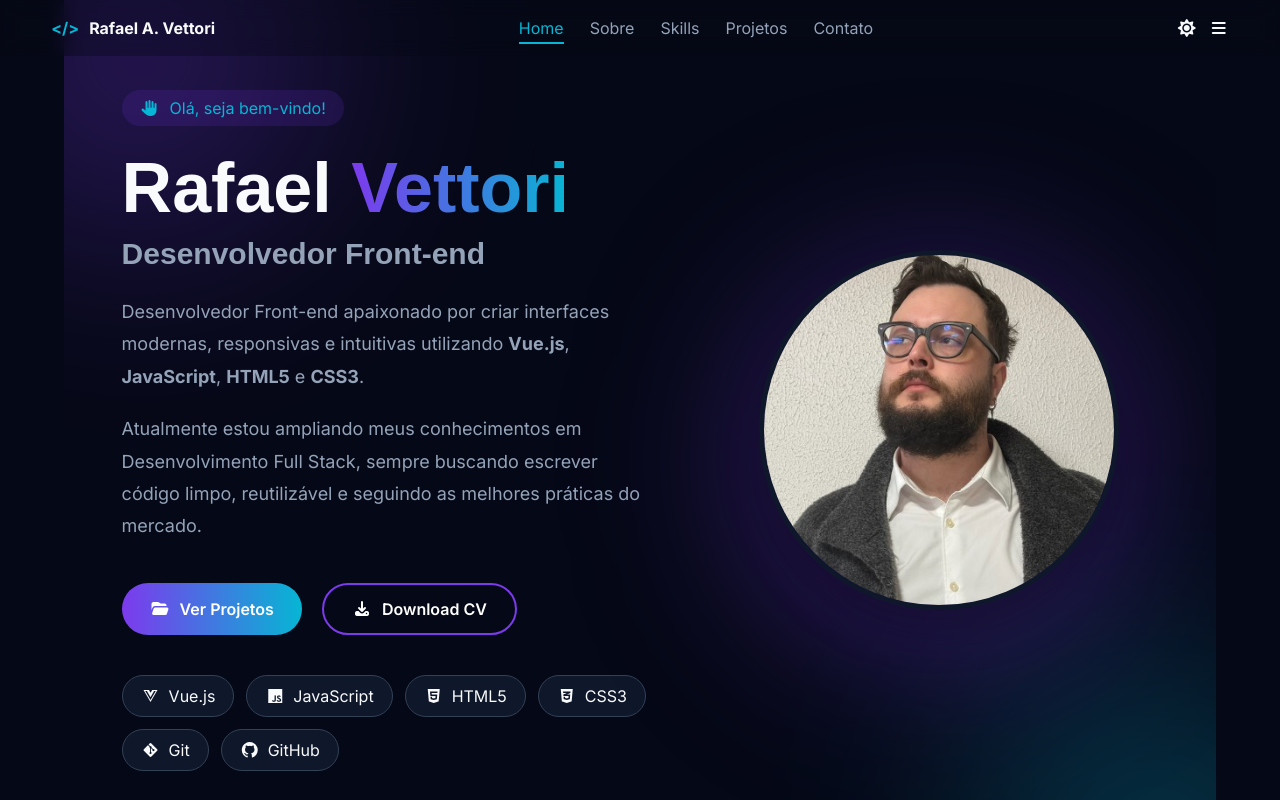
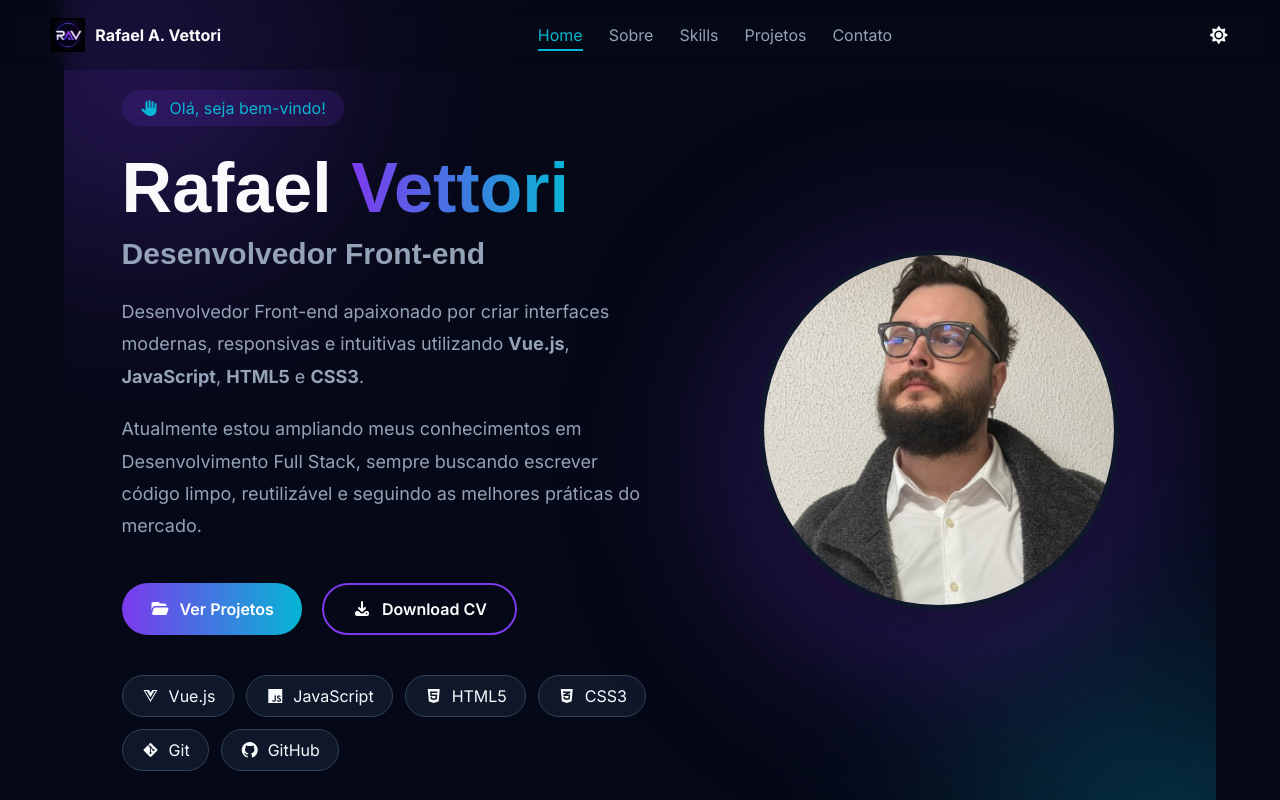
Before and after one commit to Rattori94/portfolio, a Vue app: page / in a window 1280 px wide. Shown: the top 800 px of the page. Built offline with nearby package versions, Linux system fonts and the light colour scheme.

Commit message:
icone navbar

```diff
--- a/src/components/navbar/Navbar.vue
+++ b/src/components/navbar/Navbar.vue
@@ -5,8 +5,13 @@
 
       <!-- LOGO -->
       <a href="#" class="logo" @click.prevent="scrollTo('home')">
-        <span class="mark">&lt;/&gt;</span>
-        Rafael A. Vettori
+
+        <img src="../../favicon/favicon.png" alt="Logo" class="logo-img" />
+
+        <span class="logo-text">
+          Rafael A. Vettori
+        </span>
+
       </a>
 
       <!-- DESKTOP NAV -->
@@ -33,7 +38,7 @@
 
     </div>
 
-    <!-- MOBILE MENU (Apple-style overlay + animation) -->
+    <!-- MOBILE MENU OVERLAY -->
     <Transition name="overlay">
       <div
         v-if="menuOpen"
@@ -48,7 +53,7 @@
               <i class="fa-solid fa-xmark"></i>
             </button>
 
-            <!-- LINKS (stagger via CSS) -->
+            <!-- LINKS -->
             <nav class="mobile-links">
 
               <a
@@ -106,7 +111,6 @@ const scrollTo = (id) => {
   menuOpen.value = false
 }
 
-/* MOBILE NAV GO */
 const go = (id) => {
   scrollTo(id)
 }
@@ -141,23 +145,17 @@ const handleScroll = () => {
   }
 }
 
-/* =========================
-   BODY LOCK (important UX)
-========================= */
+/* BODY LOCK */
 watch(menuOpen, (open) => {
   document.body.style.overflow = open ? 'hidden' : ''
 })
 
-/* INIT */
 onMounted(() => {
-
   const saved = localStorage.getItem('theme')
 
   if (saved) {
     theme.value = saved
     document.documentElement.setAttribute('data-theme', saved)
-  } else {
-    document.documentElement.setAttribute('data-theme', 'dark')
   }
 
   window.addEventListener('scroll', handleScroll)
@@ -185,8 +183,7 @@ onUnmounted(() => {
 
   background: rgba(8, 11, 20, 0.35);
   backdrop-filter: blur(10px);
-
-  transition: 0.3s ease;
+  transition: .3s ease;
 }
 
 .scrolled {
@@ -211,15 +208,28 @@ onUnmounted(() => {
    LOGO
 ========================= */
 .logo {
+  display: flex;
+  align-items: center;
+  gap: 10px;
+
+  text-decoration: none;
   font-weight: 700;
   color: var(--text);
-  display: flex;
-  gap: 10px;
-  text-decoration: none;
 }
 
-.mark {
-  color: var(--secondary);
+.logo-img {
+  width: 34px;
+  height: 34px;
+  object-fit: contain;
+  transition: transform .3s ease;
+}
+
+.logo:hover .logo-img {
+  transform: rotate(-6deg) scale(1.05);
+}
+
+.logo-text {
+  display: inline;
 }
 
 /* =========================
@@ -272,23 +282,43 @@ onUnmounted(() => {
 }
 
 /* =========================
-   MOBILE OVERLAY (Apple style blur)
+   MOBILE
+========================= */
+.hamburger {
+  display: none;
+}
+
+@media (max-width: 900px) {
+  .nav {
+    display: none;
+  }
+
+  .hamburger {
+    display: block;
+  }
+
+  .logo-text {
+    display: none;
+  }
+}
+
+/* =========================
+   OVERLAY (Apple blur)
 ========================= */
 .mobile-overlay {
   position: fixed;
   inset: 0;
+
   background: rgba(0,0,0,.35);
-
   backdrop-filter: blur(18px);
-  -webkit-backdrop-filter: blur(18px);
 
   z-index: 2000;
 }
 
-/* OVERLAY FADE */
+/* fade */
 .overlay-enter-active,
 .overlay-leave-active {
-  transition: opacity .35s ease;
+  transition: opacity .3s ease;
 }
 
 .overlay-enter-from,
@@ -297,7 +327,7 @@ onUnmounted(() => {
 }
 
 /* =========================
-   MOBILE SHEET
+   SHEET
 ========================= */
 .mobile-menu {
   position: absolute;
@@ -314,7 +344,7 @@ onUnmounted(() => {
   flex-direction: column;
 }
 
-/* SLIDE ANIMATION */
+/* slide */
 .sheet-enter-active,
 .sheet-leave-active {
   transition: transform .35s cubic-bezier(.2,.9,.2,1), opacity .35s;
@@ -326,7 +356,9 @@ onUnmounted(() => {
   opacity: 0;
 }
 
-/* CLOSE BUTTON */
+/* =========================
+   CLOSE BUTTON
+========================= */
 .close-btn {
   align-self: flex-end;
   background: transparent;
@@ -337,7 +369,7 @@ onUnmounted(() => {
 }
 
 /* =========================
-   MOBILE LINKS (STAGGER ANIMATION)
+   MOBILE LINKS (STAGGER)
 ========================= */
 .mobile-links {
   display: flex;
@@ -369,17 +401,4 @@ onUnmounted(() => {
   }
 }
 
-/* =========================
-   RESPONSIVE
-========================= */
-@media (max-width: 900px) {
-  .nav {
-    display: none;
-  }
-
-  .hamburger {
-    display: block;
-  }
-}
-
 </style>
```
